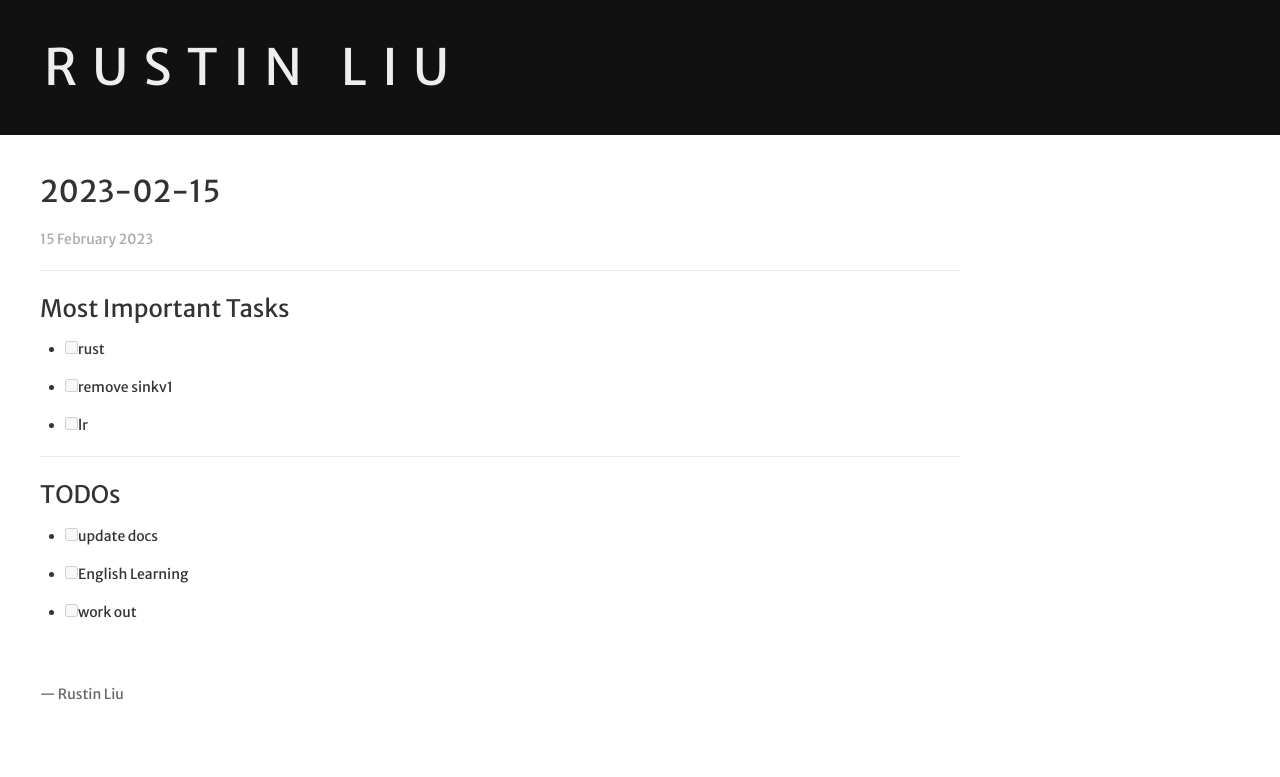
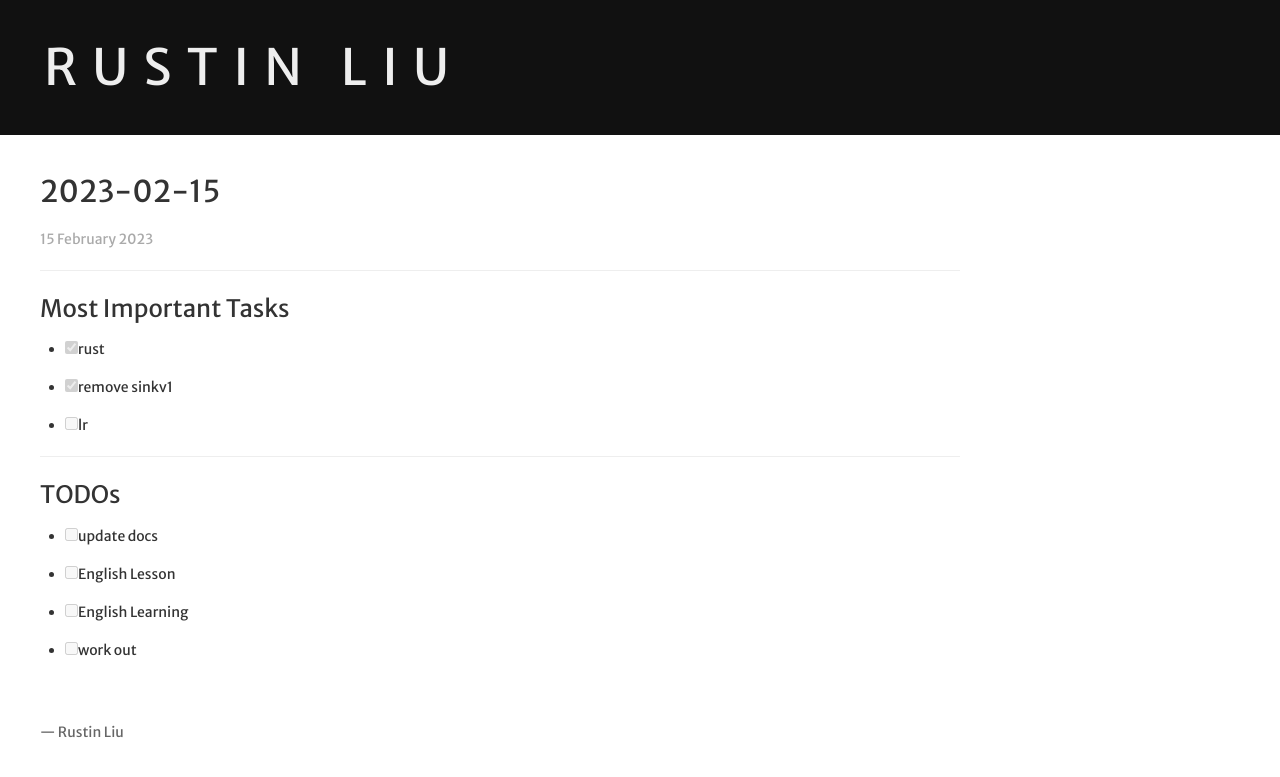
Before and after one commit to hi-rustin/hi-rustin.rs, a Jekyll site: the page built from _logs/2023-02-15.md, in a window 1280 px wide. Shown: the top 777 px of the page. Built offline with Jekyll 4.4.1, drawn with Linux system fonts in a browser that asks for light colours; nearby versions of some CDN libraries; comment, search, counter and statistics services are not loaded.

Commit message:
2023-02-15: good afternoon
Signed-off-by: hi-rustin <rustin.liu@gmail.com>

```diff
--- a/_logs/2023-02-15.md
+++ b/_logs/2023-02-15.md
@@ -6,13 +6,14 @@ layout: post
 ---
 ### Most Important Tasks
 
-- [ ] rust
-- [ ] remove sinkv1
+- [x] rust
+- [x] remove sinkv1
 - [ ] lr
 
 ---
 
 ### TODOs
 - [ ] update docs
+- [ ] English Lesson
 - [ ] English Learning
 - [ ] work out
```
